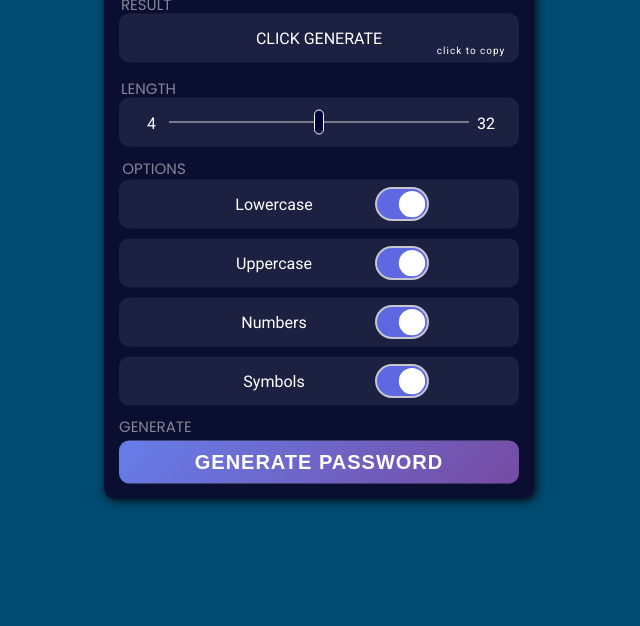
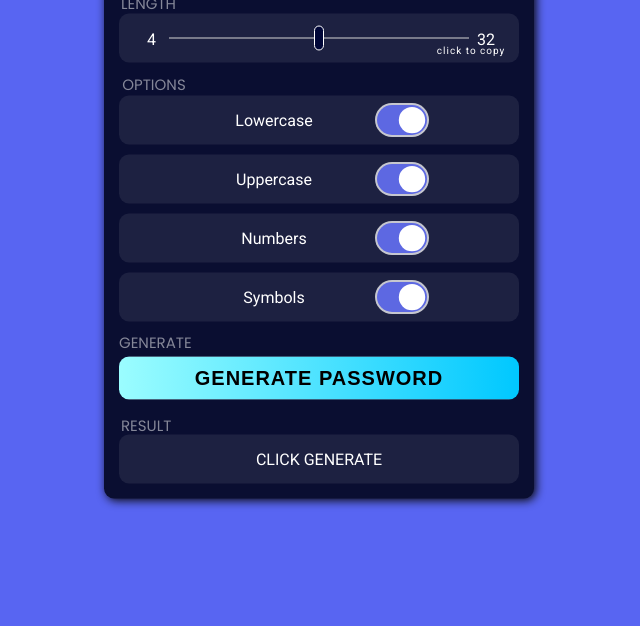
Before and after one commit to ChampX5/password-gen, a plain HTML site: page index.html in a window 1280 px wide. Shown: the part 174-800 px from the top of the page, without its empty margins (321-961 px from the left). Drawn offline with Linux system fonts and the light colour scheme.

Commit message:
update: ui changes

```diff
--- a/index.html
+++ b/index.html
@@ -27,7 +27,7 @@
             }
 
             body {
-                background: rgb(0, 75, 113);
+                background: #5865F2;
                 overflow: hidden;
                 height: 100vh;
             }
@@ -151,7 +151,6 @@
                 border-radius: 10px;
                 font-size: 16px;
                 position: relative;
-                margin-bottom: 35px;
                 cursor: pointer;
             }
 
@@ -173,7 +172,7 @@
             .result:after {
                 content: 'Length';
                 position: absolute;
-                bottom: -75%;
+                top: -905%;
                 left: 2px;
                 display: inline-block;
                 text-transform: uppercase;
@@ -203,15 +202,11 @@
             }
 
             .generateBtn {
-                background-image: linear-gradient(
-                    135deg,
-                    #667eea 0%,
-                    #764ba2 100%
-                );
+                background-image: linear-gradient(to right, rgb(155, 253, 255), rgb(0, 200, 255));
                 width: 400px;
                 padding: 10px;
                 border: none;
-                color: white;
+                color: black;
                 text-transform: uppercase;
                 position: relative;
                 border-radius: 10px;
@@ -220,6 +215,7 @@
                 user-select: none;
                 letter-spacing: 1px;
                 font-size: 20px;
+                margin-bottom: 35px;
             }
 
             .generateBtn:after {
@@ -231,7 +227,7 @@
                 top: 70%;
                 left: 50%;
                 transform: translateX(-50%);
-                background: white;
+                background: black;
                 transition: all 300ms ease-in-out;
             }
 
@@ -363,7 +359,7 @@
                 animation-timing-function: ease-in-out;
                 animation-direction: normal;
                 animation-fill-mode: forwards;
-                animation-duration: 3s;
+                animation-duration: 2.5s;
             }
 
             @keyframes popup {
@@ -401,8 +397,6 @@
             <div class="center">
                 <div class="interface">
                     <div class="head">password generator</div>
-
-                    <div class="result">CLICK GENERATE</div>
 
                     <div class="length">
                         <input
@@ -459,6 +453,8 @@
                     </div>
 
                     <button class="generateBtn">Generate Password</button>
+
+                    <div class="result">CLICK GENERATE</div>
                 </div>
             </div>
         </div>
@@ -544,7 +540,6 @@
                     popup.innerHTML = 'Copied! 🙂🙂';
 
                     popup.classList.add('popup');
-
                     setTimeout(() => {
                         popup.classList.remove('popup');
                     }, 3000);
```
